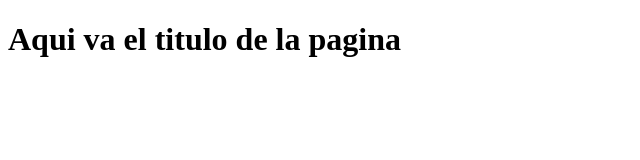
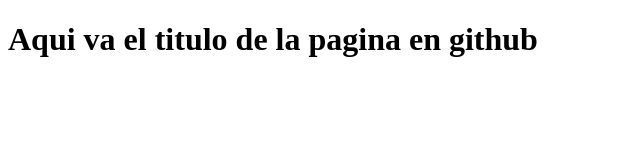
Before and after one commit to mauriciopreciado94/proyectovisual, a plain HTML site: page index.html in a window 1280 px wide. Shown: the whole page, without its empty margins (0-640 px from the left). Drawn offline with Linux system fonts and the light colour scheme.

Commit message:
agrego commit 2

```diff
--- a/index.html
+++ b/index.html
@@ -7,6 +7,6 @@
     <title>Document</title>
 </head>
 <body>
-    <h1>Aqui va el titulo de la pagina</h1>
+    <h1>Aqui va el titulo de la pagina en github</h1>
 </body>
 </html>
```
